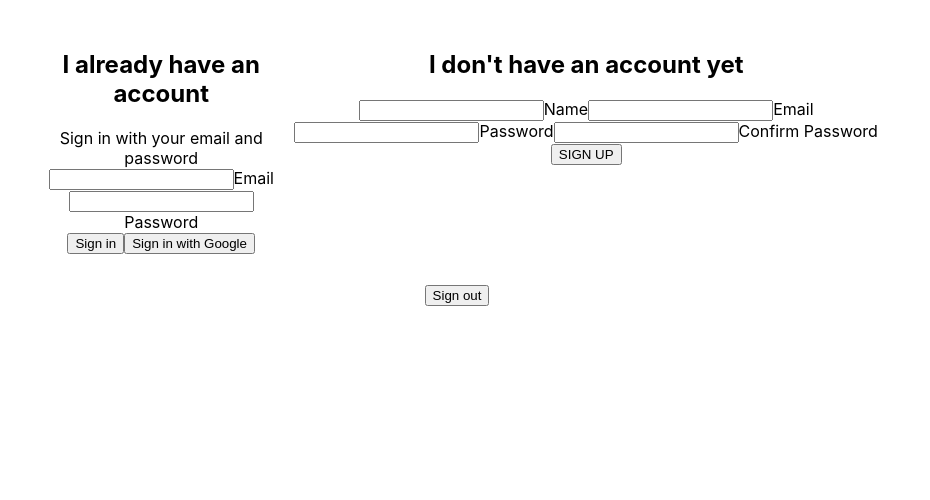
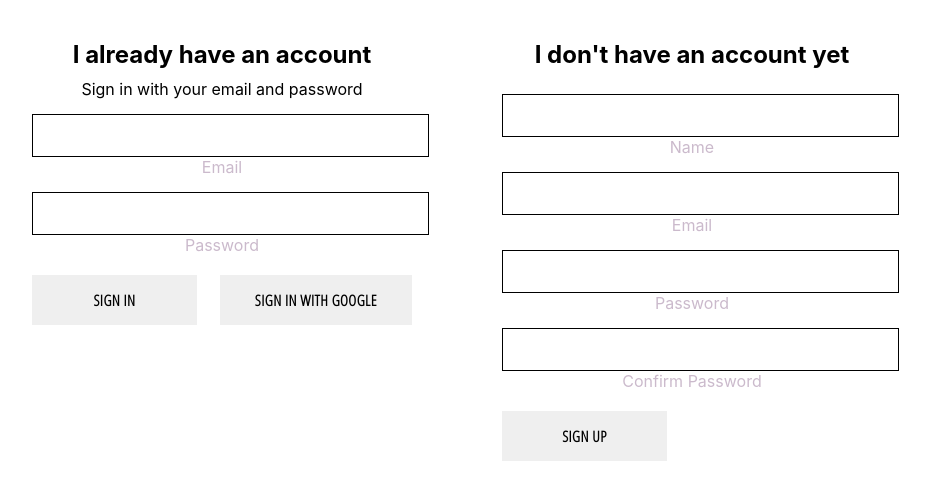
Before and after one commit to kauraves/Common-QA, a React (Create React App) app: page /login in a window 1280 px wide. Shown: the top 500 px of the page, without its empty margins (183-1113 px from the left). Built offline with nearby package versions, Linux system fonts and the light colour scheme; no server answers.

Commit message:
Add basic styling to sign up / login page

```diff
--- a/public/index.html
+++ b/public/index.html
@@ -24,6 +24,10 @@
       work correctly both with client-side routing and a non-root public URL.
       Learn how to configure a non-root public URL by running `npm run build`.
     -->
+    <link
+      href="https://fonts.googleapis.com/css?family=Open+Sans+Condensed:300"
+      rel="stylesheet"
+    />
     <title>React App</title>
   </head>
   <body>
--- a/src/App.js
+++ b/src/App.js
@@ -1,5 +1,5 @@
 import React from 'react';
-import { Route } from 'react-router-dom';
+import { Switch, Route } from 'react-router-dom';
 import './App.css';
 import { auth, createUserProfileDocument } from './firebase/firebase.utils';
 import SignInAndSignUpPage from './pages/sign-in-and-sign-up/sign-in-and-sign-up.component';
@@ -46,9 +46,11 @@ class App extends React.Component {
   render() {
     return (
       <div className='App'>
-        <Route exact path='/' component={HomePage} />
-        <Route exact path='/login' component={SignInAndSignUpPage} />
-        <button onClick={() => auth.signOut()}>Sign out</button>
+        <Switch>
+          <Route exact path='/' component={HomePage} />
+          <Route exact path='/login' component={SignInAndSignUpPage} />
+          <button onClick={() => auth.signOut()}>Sign out</button>
+        </Switch>
       </div>
     );
   }
--- a/src/components/sign-in/sign-in.component.jsx
+++ b/src/components/sign-in/sign-in.component.jsx
@@ -35,7 +35,7 @@ class SignIn extends React.Component {
   render() {
     return (
       <div className='sign-in'>
-        <h2>I already have an account</h2>
+        <h2 className='title'>I already have an account</h2>
         <span>Sign in with your email and password</span>
         <form onSubmit={this.handleSubmit}>
           <input
--- a/src/components/sign-in/sign-in.styles.css
+++ b/src/components/sign-in/sign-in.styles.css
@@ -0,0 +1,13 @@
+.sign-in {
+  width: 380px;
+  display: flex;
+  flex-direction: column;
+}
+.title {
+  margin: 10px 0;
+}
+
+.buttons {
+  display: flex;
+  justify-content: space-between;
+}
--- a/src/components/sign-up/sign-up.component.jsx
+++ b/src/components/sign-up/sign-up.component.jsx
@@ -53,7 +53,7 @@ class SignUp extends React.Component {
     const { displayName, email, password, confirmPassword } = this.state;
     return (
       <div className='sign-up'>
-        <h2>I don't have an account yet</h2>
+        <h2 className='title'>I don't have an account yet</h2>
         <form className='sign-up-form' onSubmit={this.handleSubmit}>
           <input
             type='text'
@@ -87,7 +87,9 @@ class SignUp extends React.Component {
             label='Confirm Password'
             required></input>
           <label htmlFor='confirmPassword'>Confirm Password</label>
-          <button type='submit'>SIGN UP</button>
+          <div className='buttons'>
+            <button type='submit'>SIGN UP</button>{' '}
+          </div>
         </form>
       </div>
     );
--- a/src/components/sign-up/sign-up.styles.css
+++ b/src/components/sign-up/sign-up.styles.css
@@ -0,0 +1,41 @@
+.sign-up {
+  display: flex;
+  flex-direction: column;
+  width: 380px;
+}
+.title {
+  margin: 10px 0;
+}
+
+input {
+  background: none;
+
+  font-size: 18px;
+  padding: 10px 10px 10px 5px;
+  display: block;
+  width: 100%;
+  border: 1px solid black;
+  border-radius: 0;
+  margin: 15px 0 0 0;
+}
+
+label {
+  color: #cbbacc;
+  font-size: 16px;
+}
+
+button {
+  min-width: 165px;
+  width: auto;
+  height: 50px;
+  letter-spacing: 0.5px;
+  line-height: 50px;
+  padding: 0 35px 0 35px;
+  font-size: 15px;
+  margin-top: 20px;
+  color: black;
+  text-transform: uppercase;
+  font-family: 'Open Sans Condensed';
+  font-weight: bolder;
+  border: none;
+}
```
Also changed, not shown: src/pages/sign-in-and-sign-up/sign-in.component.jsx (added).
